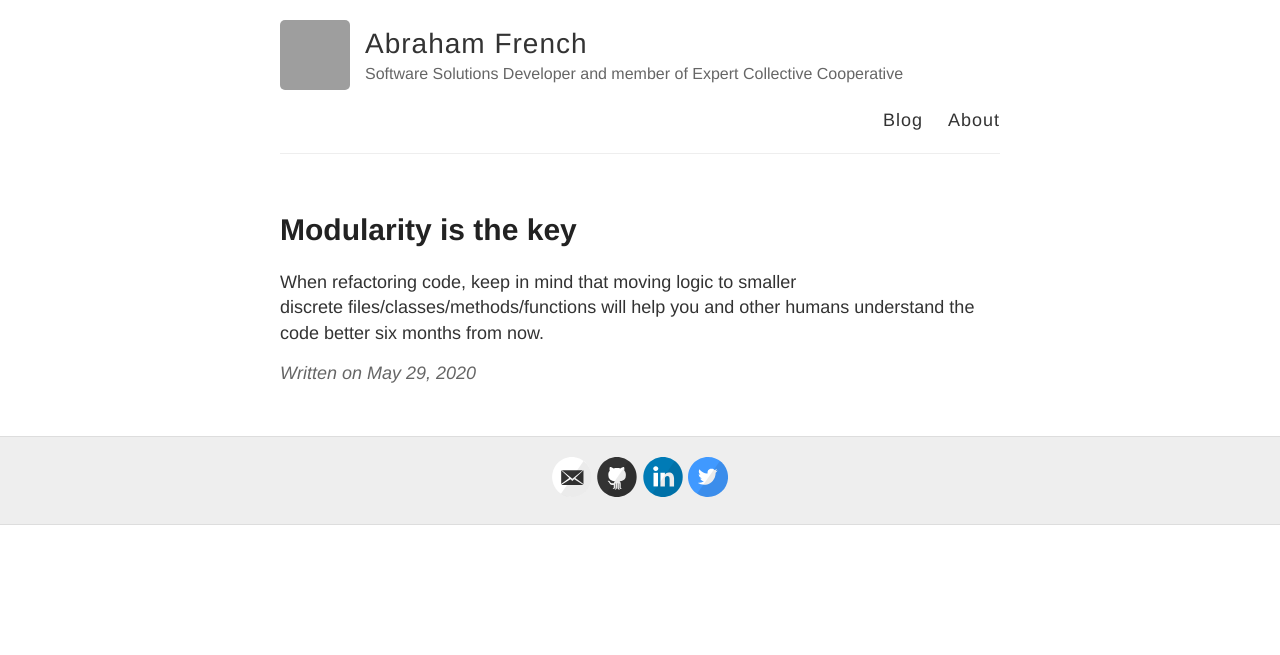
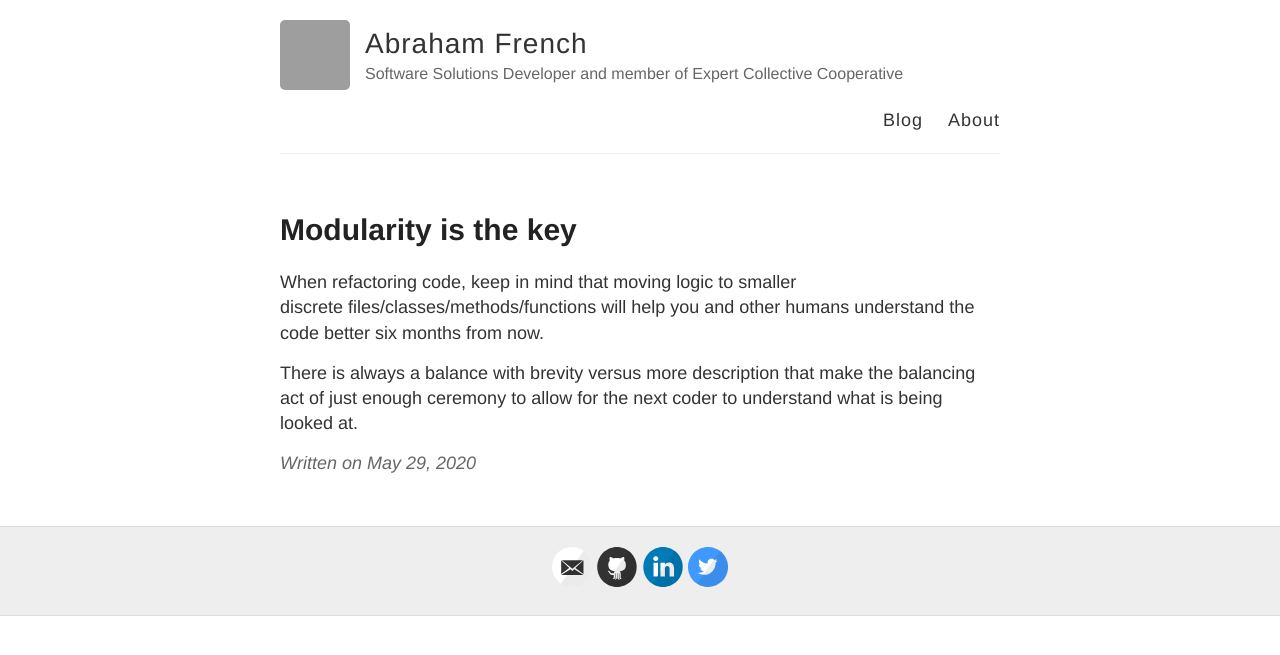
Before and after one commit to AbrahamFr/abrahamfr.github.io, a Jekyll site: the page built from _posts/2020-05-29-Modularity-is-the-Key.md, in a window 1280 px wide. Shown: the top 655 px of the page. Built offline with Jekyll 4.4.1, drawn with Linux system fonts in a browser that asks for light colours; grey boxes are pictures that could not be loaded.

Commit message:
Update 2020-05-29-Modularity-is-the-Key.md

```diff
--- a/_posts/2020-05-29-Modularity-is-the-Key.md
+++ b/_posts/2020-05-29-Modularity-is-the-Key.md
@@ -4,3 +4,5 @@
 ---
 
 When refactoring code, keep in mind that moving logic to smaller discrete files/classes/methods/functions will help you and other humans understand the code better six months from now.
+
+There is always a balance with brevity versus more description that make the balancing act of just enough ceremony to allow for the next coder to understand what is being looked at.
```
